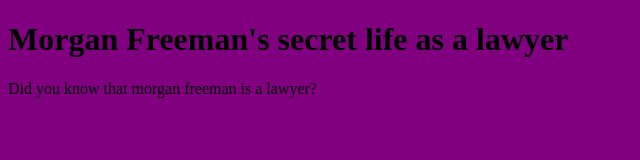
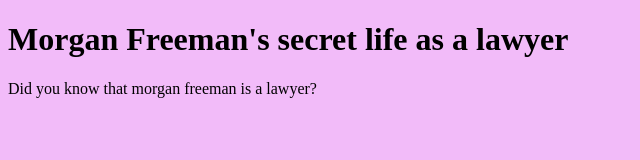
Before and after one commit to samobot/samobot.github.io, a plain HTML site: page index.html in a window 1280 px wide. Shown: the whole page, without its empty margins (0-640 px from the left). Drawn offline with Linux system fonts and the light colour scheme.

Commit message:
changed bg color

```diff
--- a/main.css
+++ b/main.css
@@ -1,3 +1,3 @@
 body {
-  background-color: purple;
+  background-color: #f2bbf9;
 }
```
